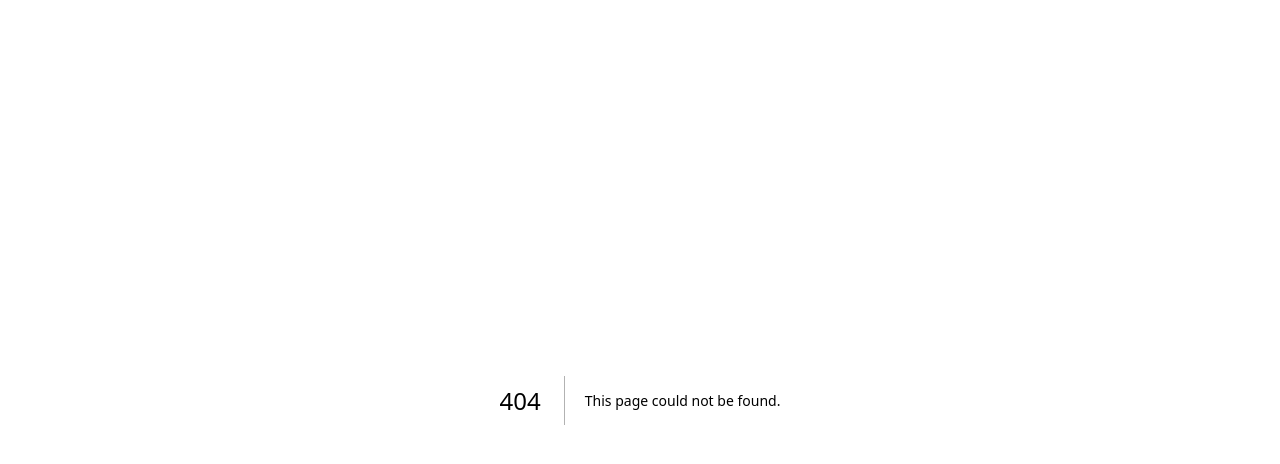
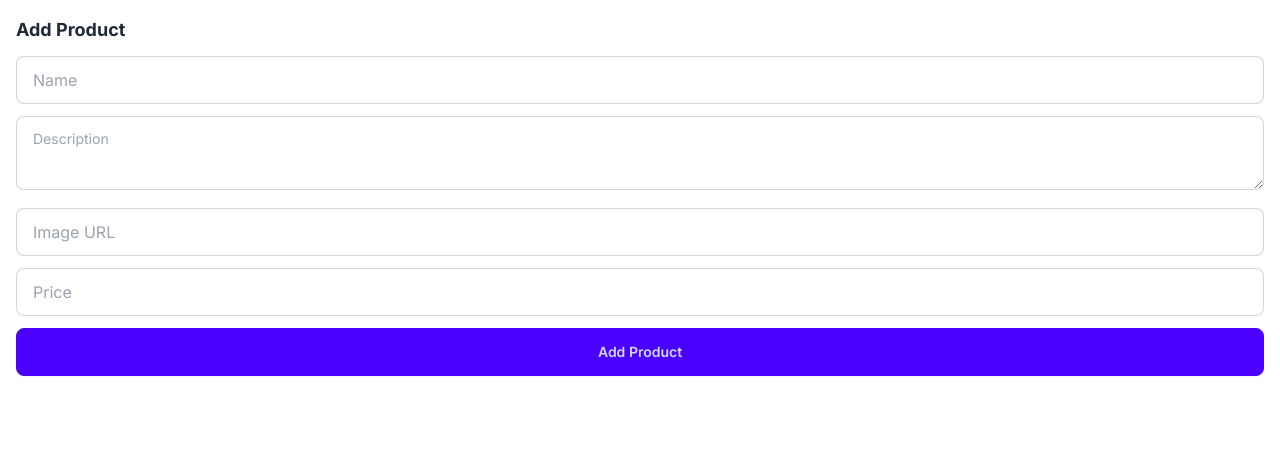
Before and after one commit to AbhayShaw01/Horizon-Ecommerce, a Next.js app: page /add-product in a window 1280 px wide. Before the commit this address had no page. Shown: the top 464 px of the page. Built offline with nearby package versions, Linux system fonts and the light colour scheme.

Commit message:
created AddProduct page - to add items

```diff
--- a/next.config.mjs
+++ b/next.config.mjs
@@ -1,4 +1,8 @@
 /** @type {import('next').NextConfig} */
-const nextConfig = {};
+const nextConfig = {
+    images:{
+        remotePatterns: [{hostname:"images.unsplash.com"}],
+    }
+};
 
 export default nextConfig;
--- /dev/null
+++ b/src/app/add-product/page.tsx
@@ -0,0 +1,44 @@
+import prisma from "@/lib/db/prisma";
+import {redirect} from "next/navigation";
+import FormSubmitButton from "@/components/FormSubmitButton";
+
+export const metadata = {
+    title: "Add Product - Shopping Shop",
+}
+
+
+async function addProduct(formData: FormData) {
+    "use server";
+
+    const name = formData.get("name")?.toString();
+    const description = formData.get("description")?.toString();
+    const imageUrl = formData.get("imageUrl")?.toString();
+    const price = Number(formData.get("price") || 0);
+
+    if (!name || !description || !imageUrl || !price) {
+        throw Error("missing required fields");
+    }
+    await prisma.product.create({
+        data: {name, description, imageUrl, price},
+    });
+    redirect("/");
+}
+
+export default function AddProductPage() {
+    return (
+        <div>
+            <h1 className="text-lg mb-3 font-bold">Add Product</h1>
+            <form action={addProduct}>
+                <input required name="name" placeholder="Name" className="mb-3  w-full input input-bordered"
+                       type="text"/>
+                <textarea required name="description" placeholder="Description"
+                          className="textarea textarea-bordered mb-3 w-full"></textarea>
+                <input required name="imageUrl" placeholder="Image URL" type="url"
+                       className="mb-3  w-full input input-bordered"/>
+                <input required name="price" placeholder="Price" className="mb-3  w-full input input-bordered"
+                       type="number"/>
+                <FormSubmitButton className="btn-block">Add Product</FormSubmitButton>
+            </form>
+        </div>
+    );
+};
--- /dev/null
+++ b/src/app/error.tsx
@@ -0,0 +1,5 @@
+"use client"
+
+export default function ErrorPage() {
+    return <div>Something went wrong. Please refresh the page.</div>
+}
--- a/src/app/layout.tsx
+++ b/src/app/layout.tsx
@@ -5,8 +5,8 @@ import "./globals.css";
 const inter = Inter({ subsets: ["latin"] });
 
 export const metadata: Metadata = {
-  title: "Create Next App",
-  description: "Generated by create next app",
+  title: "Shopping Shop",
+  description: "Your one stop for shopping",
 };
 
 export default function RootLayout({
@@ -16,7 +16,11 @@ export default function RootLayout({
 }>) {
   return (
     <html lang="en">
-      <body className={inter.className}>{children}</body>
+      <body className={inter.className}>
+      <main className="p-4 max-w-7xl mx-auto min-w-[300px]">
+        {children}
+      </main>
+      </body>
     </html>
   );
 }
--- /dev/null
+++ b/src/components/FormSubmitButton.tsx
@@ -0,0 +1,19 @@
+"use client"
+import {ComponentProps, ReactNode} from "react";
+import {useFormStatus} from "react-dom";
+
+type FormSubmitButtonProps = {
+    children: ReactNode;
+    className?: string;
+} & ComponentProps<"button">
+
+export default function FormSubmitButton({children, className, ...props}: FormSubmitButtonProps) {
+
+    const {pending} = useFormStatus();
+    return (
+        <button {...props} className={`btn btn-primary ${className}`} type="submit" disabled={pending}>
+            {pending && <span className="loading loading-spinner text-info"></span>
+            }
+            {children}</button>
+    )
+}
--- /dev/null
+++ b/src/lib/db/prisma.ts
@@ -0,0 +1,15 @@
+import {PrismaClient} from '@prisma/client'
+
+const prismaClientSingleton = () => {
+    return new PrismaClient()
+}
+
+declare const globalThis: {
+    prismaGlobal: ReturnType<typeof prismaClientSingleton>;
+} & typeof global;
+
+const prisma = globalThis.prismaGlobal ?? prismaClientSingleton()
+
+export default prisma
+
+if (process.env.NODE_ENV !== 'production') globalThis.prismaGlobal = prisma
```
Also changed, not shown: 2 other files (tests, documents, lock files or other folders).
